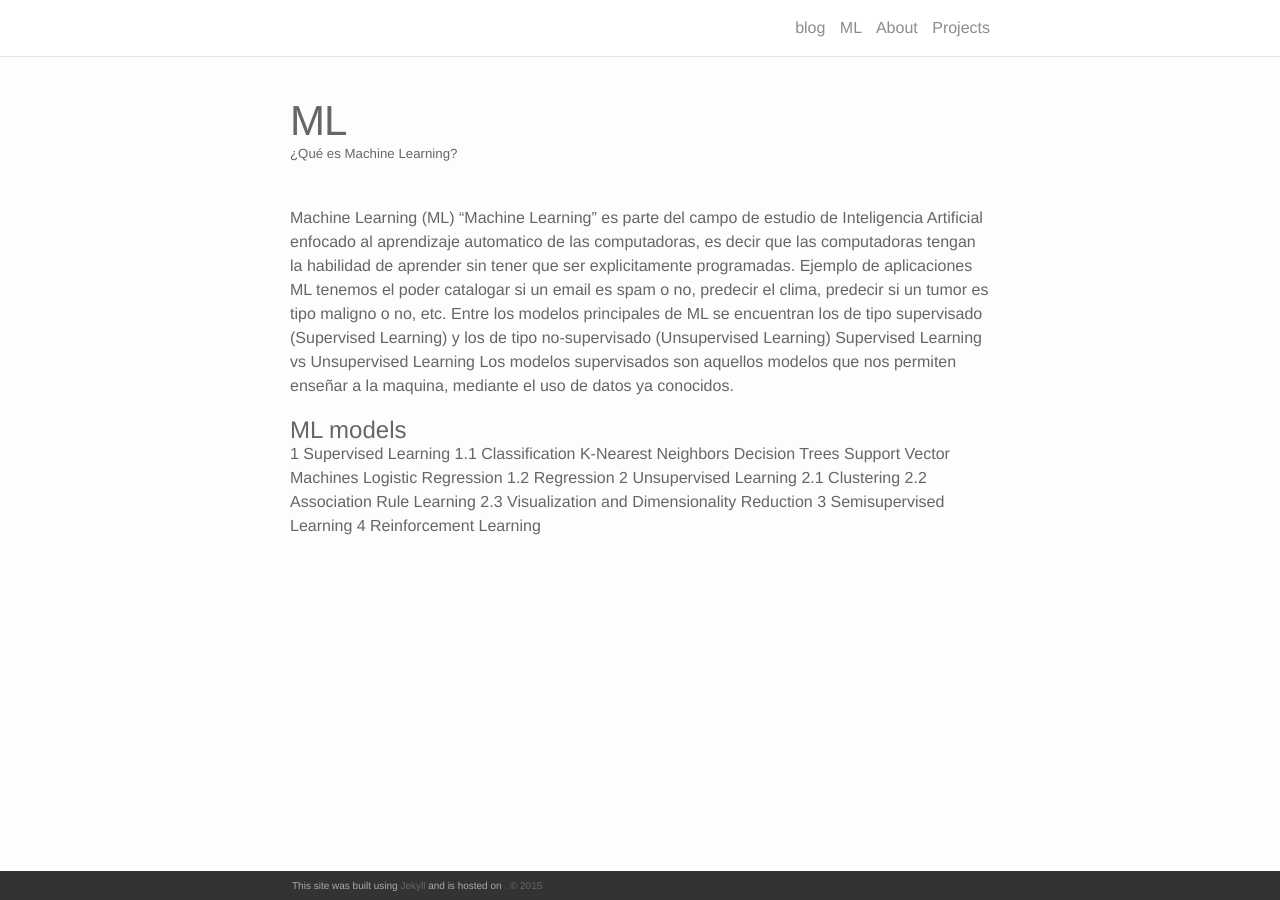
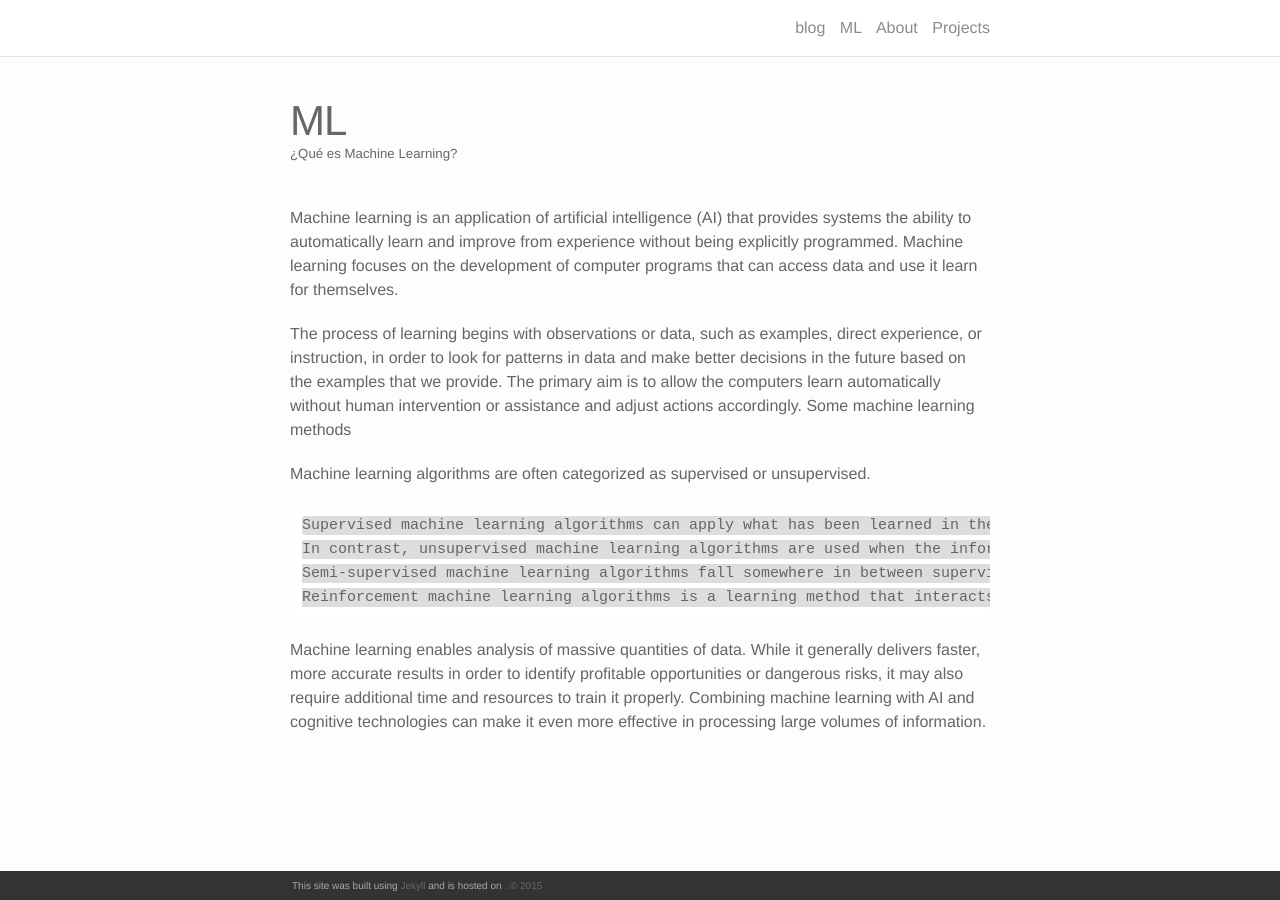
Before and after one commit to Aracelimp/AI-study-guide, a Jekyll site: the page built from ML.md, in a window 1280 px wide. Built offline with Jekyll 4.4.1, drawn with Linux system fonts in a browser that asks for light colours; nearby versions of some CDN libraries.

Commit message:
Update ML.md

```diff
--- a/ML.md
+++ b/ML.md
@@ -5,31 +5,19 @@ title: ML
 description: ¿Qué es Machine Learning?
 ---
 
+Machine learning is an application of artificial intelligence (AI) that provides systems the ability to automatically learn and improve from experience without being explicitly programmed. Machine learning focuses on the development of computer programs that can access data and use it learn for themselves.
 
-Machine Learning (ML)
-“Machine Learning” es parte del campo de estudio de Inteligencia Artificial enfocado al aprendizaje automatico de las computadoras, es decir que las computadoras tengan la habilidad de aprender sin tener que ser explicitamente programadas.
-Ejemplo de aplicaciones ML tenemos el poder catalogar si un email es spam o no, predecir el clima, predecir si un tumor es tipo maligno o no, etc.
-Entre los modelos principales de ML se encuentran los de tipo supervisado (Supervised Learning) y los de tipo no-supervisado (Unsupervised Learning)
-Supervised Learning vs Unsupervised Learning
-Los modelos supervisados son aquellos modelos que nos permiten enseñar a la maquina, mediante el uso de datos ya conocidos.
+The process of learning begins with observations or data, such as examples, direct experience, or instruction, in order to look for patterns in data and make better decisions in the future based on the examples that we provide. The primary aim is to allow the computers learn automatically without human intervention or assistance and adjust actions accordingly.
+Some machine learning methods
 
-# ML models
+Machine learning algorithms are often categorized as supervised or unsupervised.
 
-1 Supervised Learning
-  1.1 Classification
-            K-Nearest Neighbors
-            Decision Trees
-            Support Vector Machines
-            Logistic Regression
-  1.2 Regression
-2 Unsupervised Learning
-  2.1 Clustering
-  2.2 Association Rule Learning
-  2.3 Visualization and Dimensionality Reduction
-3 Semisupervised Learning
-4 Reinforcement Learning
+    Supervised machine learning algorithms can apply what has been learned in the past to new data using labeled examples to predict future events. Starting from the analysis of a known training dataset, the learning algorithm produces an inferred function to make predictions about the output values. The system is able to provide targets for any new input after sufficient training. The learning algorithm can also compare its output with the correct, intended output and find errors in order to modify the model accordingly.
+    In contrast, unsupervised machine learning algorithms are used when the information used to train is neither classified nor labeled. Unsupervised learning studies how systems can infer a function to describe a hidden structure from unlabeled data. The system doesn’t figure out the right output, but it explores the data and can draw inferences from datasets to describe hidden structures from unlabeled data.
+    Semi-supervised machine learning algorithms fall somewhere in between supervised and unsupervised learning, since they use both labeled and unlabeled data for training – typically a small amount of labeled data and a large amount of unlabeled data. The systems that use this method are able to considerably improve learning accuracy. Usually, semi-supervised learning is chosen when the acquired labeled data requires skilled and relevant resources in order to train it / learn from it. Otherwise, acquiringunlabeled data generally doesn’t require additional resources.
+    Reinforcement machine learning algorithms is a learning method that interacts with its environment by producing actions and discovers errors or rewards. Trial and error search and delayed reward are the most relevant characteristics of reinforcement learning. This method allows machines and software agents to automatically determine the ideal behavior within a specific context in order to maximize its performance. Simple reward feedback is required for the agent to learn which action is best; this is known as the reinforcement signal.
 
-
+Machine learning enables analysis of massive quantities of data. While it generally delivers faster, more accurate results in order to identify profitable opportunities or dangerous risks, it may also require additional time and resources to train it properly. Combining machine learning with AI and cognitive technologies can make it even more effective in processing large volumes of information.
 
 <ul class="post-list">
 {% for poem in site.poetry reversed %}
```
